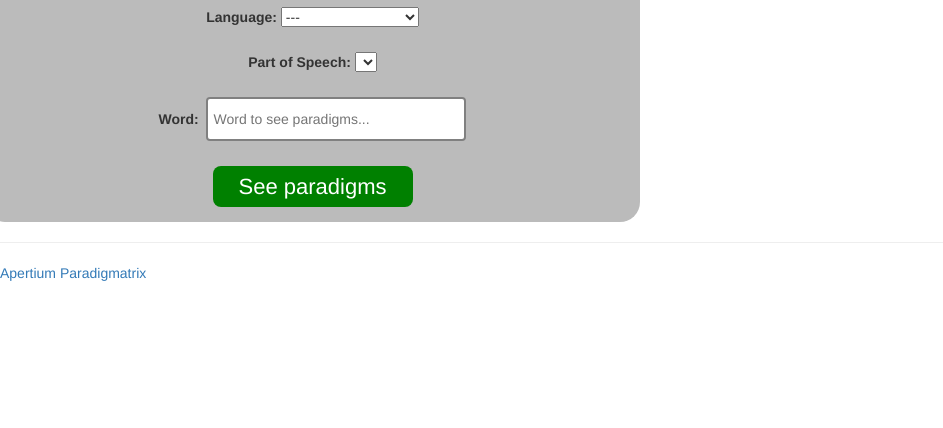
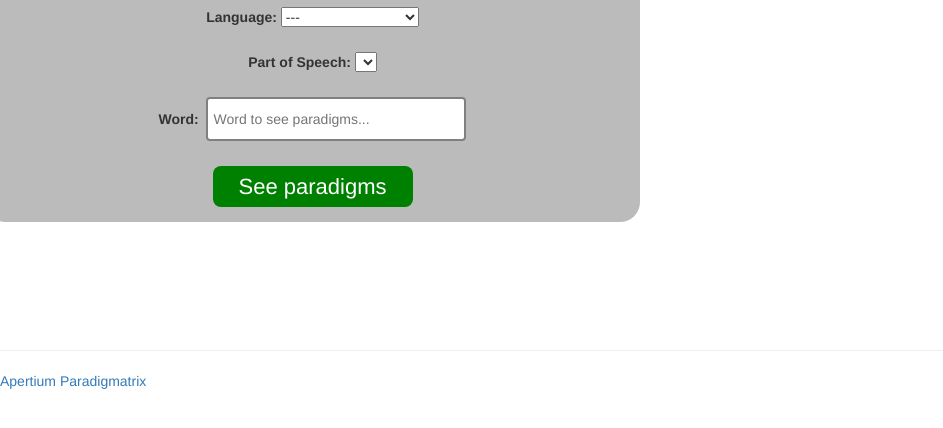
Before and after one commit to apertium/apertium-paradigmatrix, a plain HTML site: page index.html in a window 1280 px wide. Shown: the part 156-584 px from the top of the page, without its empty margins (0-943 px from the left). Drawn offline with nearby package versions, Linux system fonts and the light colour scheme.

Commit message:
and referencing it from the right file..

```diff
--- a/index.html
+++ b/index.html
@@ -14,6 +14,7 @@
 
 	<link rel="stylesheet" type="text/css" href="//maxcdn.bootstrapcdn.com/bootstrap/3.3.7/css/bootstrap.min.css">
 	<link rel="stylesheet" type="text/css" href="//cdnjs.cloudflare.com/ajax/libs/font-awesome/4.7.0/css/font-awesome.min.css">
+	<link rel="stylesheet" type="text/css" href="localstyles.css">
 
     <script src="langs/grc.js" type="text/javascript"></script>
     <script src="langs/kaz.js" type="text/javascript"></script>
```
